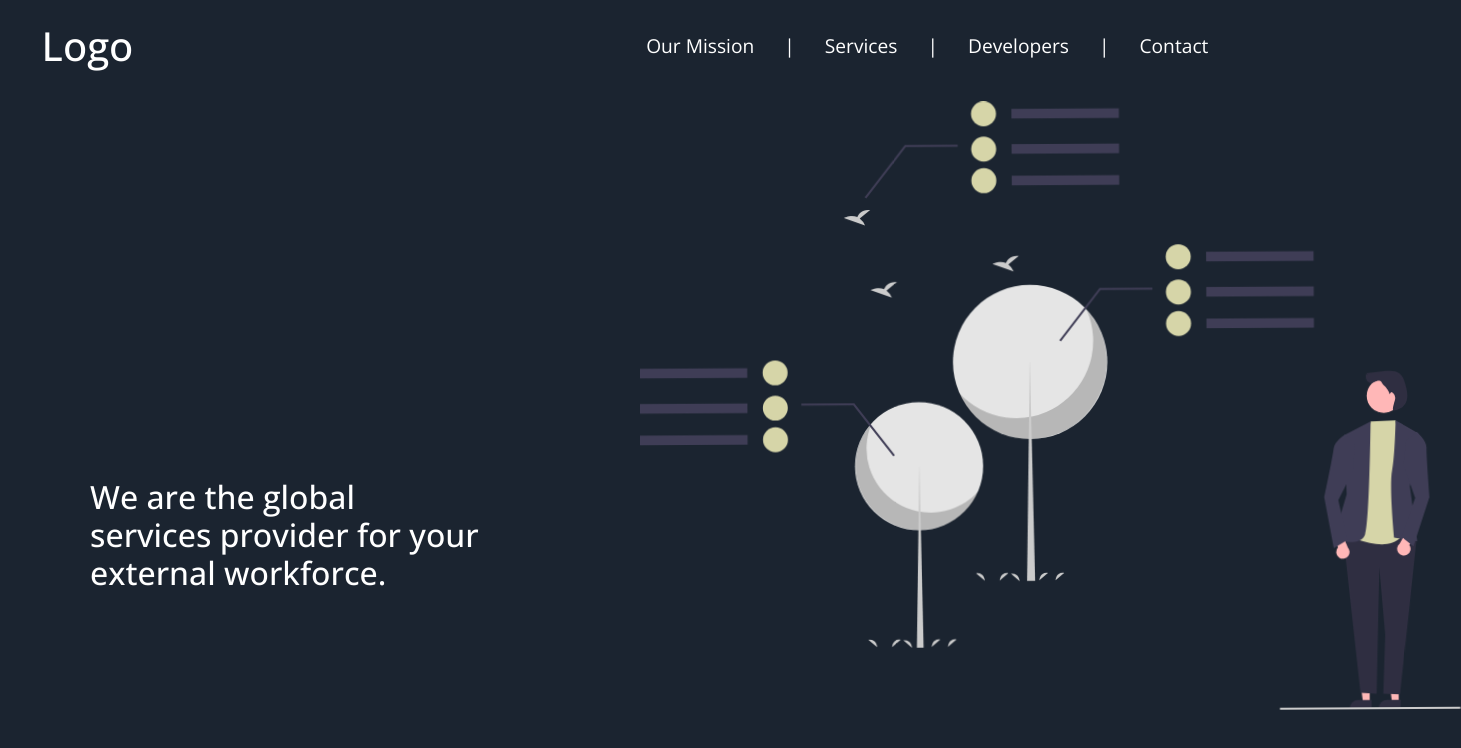
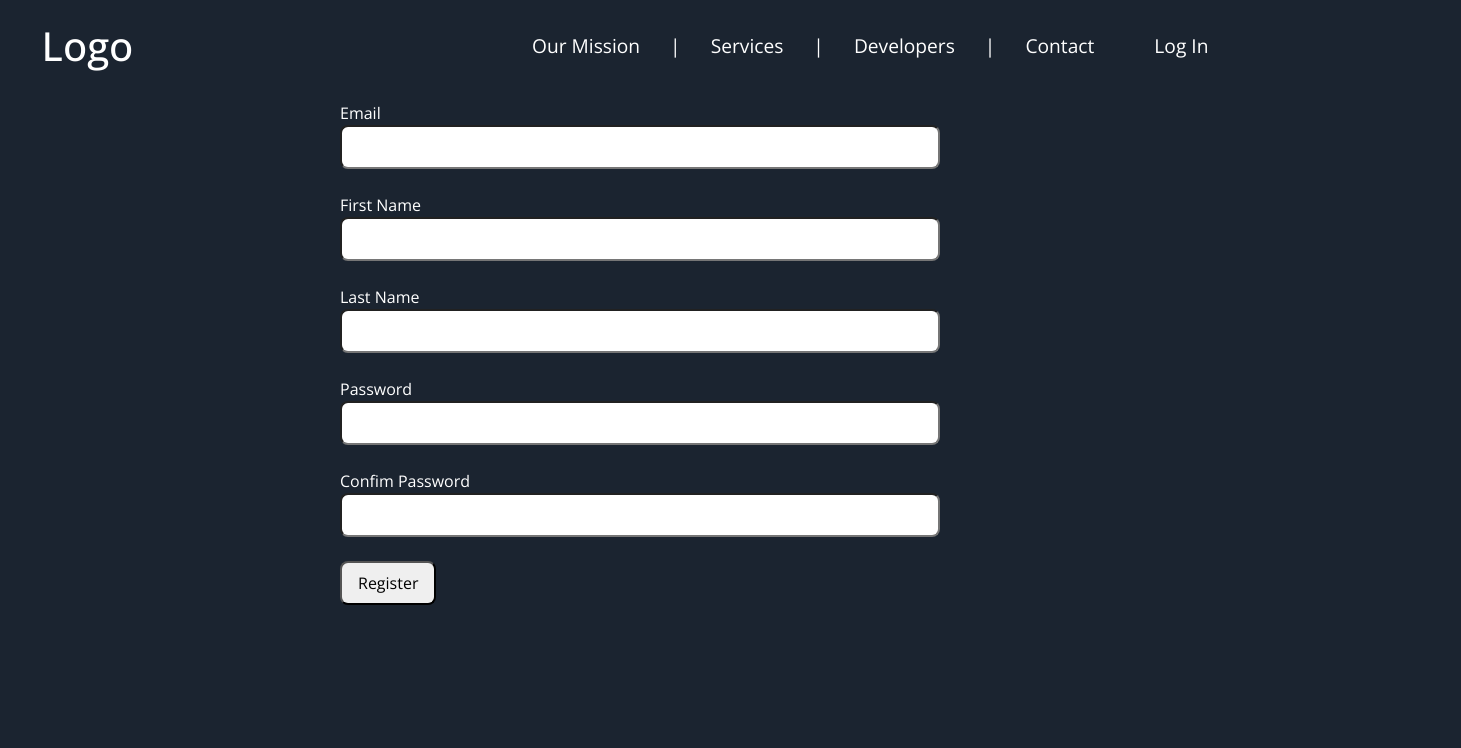
Before and after one commit to hnsnl15/headhunting_site_AHM, a React (Vite) app: page /register in a window 1280 px wide. Shown: the top 748 px of the page, 1461 px wide, since content can reach past the window. Built offline with nearby package versions, Linux system fonts and the light colour scheme.

Commit message:
Added login and registration page with support for localstorage user validation.

```diff
--- /dev/null
+++ b/css/form.css
@@ -0,0 +1,26 @@
+form {
+  margin: 0 auto;
+  width: min(600px, 90%);
+}
+
+
+form > * {
+  margin-bottom: 1.5em;
+  display: grid;
+  grid-template-columns: 1fr;
+}
+
+p[id$='-error'] {
+  color: red;
+  margin: 0;
+  display: none;
+}
+
+form input {
+  padding: 0.5em 1em;
+  border-radius: 0.5em;
+}
+
+form > input[type="submit"] {
+  width: fit-content;
+}
--- a/css/style.css
+++ b/css/style.css
@@ -1,4 +1,10 @@
 @import url("https://fonts.googleapis.com/css2?family=Comfortaa:wght@300;400;500;600;700&family=Homemade+Apple&family=Open+Sans:ital,wght@0,300;0,400;0,500;0,600;0,700;0,800;1,300;1,400;1,500;1,600;1,700;1,800&display=swap");
+
+:root {
+  --color-bg: #1B2430;
+  --color-font-hover: rgba(179, 206, 249, 0.5);
+}
+
 * {
   margin: 0;
   box-sizing: 0;
@@ -7,7 +13,7 @@
 
 body {
   font-family: 'Open Sans', sans-serif;
-  background-color: #1B2430;
+  background-color: var(--color-bg);
   color: #FFF;
   overflow-x: hidden;
 }
@@ -25,13 +31,15 @@ body {
   padding-left: 1.2rem;
 }
 
-.header-nav #logo-header h1 a {
+.header-nav #logo-header h1 a,
+.header-nav ul li a {
   color: #FFF;
   text-decoration: none;
 }
 
-.header-nav #logo-header h1 a:hover {
-  color: rgba(179, 206, 249, 0.5);
+.header-nav #logo-header h1 a:hover,
+.header-nav ul li a:hover {
+  color: var(--color-font-hover);
 }
 
 .header-nav ul {
@@ -47,15 +55,6 @@ body {
 
 .header-nav ul li {
   margin: 0 30px;
-}
-
-.header-nav ul li a {
-  text-decoration: none;
-  color: #FFF;
-}
-
-.header-nav ul li a:hover {
-  color: rgba(179, 206, 249, 0.5);
 }
 
 .main-banner {
@@ -89,7 +88,7 @@ body {
 }
 
 #svg1 {
-  animation: rotatee .5s ease infinite;
+  animation: rotatee 5s ease 2s 1;
 }
 
 @keyframes rotatee {
@@ -100,3 +99,8 @@ body {
     transform: rotate(360deg);
   }
 }
+
+
+main {
+  min-height: 100vh;
+}
--- a/src/App.jsx
+++ b/src/App.jsx
@@ -1,13 +1,21 @@
-import React from 'react'
+import React from 'react';
+import {BrowserRouter as Router, Routes, Route} from 'react-router-dom';
 import Header from './components/Body/Header';
+import Login from './components/Login';
+import Register from './components/Register';
 import MainPageBanner from './components/Body/MainPageBanner';
 
 function App() {
   return (
-    <div className="App">
-      <Header/>
-      <MainPageBanner/>
-    </div>
+    <Router>
+      <Header />
+
+      <Routes>
+        <Route path='/' element={<MainPageBanner />} />
+        <Route path='/login' element={<Login />} />
+        <Route path='/register' element={<Register />} />
+      </Routes>
+    </Router>
   )
 }
 
--- a/src/components/Body/Header.jsx
+++ b/src/components/Body/Header.jsx
@@ -5,15 +5,16 @@ function Header() {
         <header className='header-nav'>
             {/* Logo */}
             <div id='logo-header'>
-                <h1><a href='#'>Logo</a></h1>
+                <h1><a href='/'>Logo</a></h1>
             </div>
             {/* Nav-Links */}
             <div>
                 <ul>
-                    <li><a href="#">Our Mission</a></li><span>|</span>
-                    <li><a href="#">Services</a></li><span>|</span>
-                    <li><a href="#">Developers</a></li><span>|</span>
-                    <li><a href="#">Contact</a></li>
+                    <li><a href="/">Our Mission</a></li><span>|</span>
+                    <li><a href="/">Services</a></li><span>|</span>
+                    <li><a href="/">Developers</a></li><span>|</span>
+                    <li><a href="/">Contact</a></li>
+                    <li><a href='/login'>Log In</a></li>
                 </ul>
             </div>
         </header>
--- /dev/null
+++ b/src/components/Login.jsx
@@ -0,0 +1,85 @@
+import { ConstructionSharp } from '@mui/icons-material';
+import React, { useState } from 'react';
+import '../../css/form.css';
+
+export default function Login() {
+  const [email, setEmail]  = useState('');
+  const [password, setPassword] = useState('');
+  let userData = localStorage.getItem('users');
+  const [users, setUsers] = useState( userData ? JSON.parse(userData) : []);
+
+  const handleEmail = ev => {
+    setEmail(ev.target.value);
+  }
+
+  const handlePassword = ev => {
+    setPassword(ev.target.value);
+  }
+
+  const handleSubmit = ev => {
+    ev.preventDefault();
+    document.querySelectorAll(`p[id$='-error'`).forEach( errField => {
+      errField.value = '';
+      errField.style.display = 'none';
+    })
+
+    let $loginError = document.querySelector('#login-error');
+    let validUser = users.filter( user => user.email === email);
+
+    if ( !email || !password || users.length == 0  || validUser.length !== 1 || validUser[0].password != password ) {
+      $loginError.textContent = 'Please enter a valid email / password combination.';
+      $loginError.style.display = 'block';
+      return null;
+    }
+
+    console.log('Successfully logged in...')
+    window.location = '/';
+  }
+
+  return (
+    <main>
+      <form onSubmit={handleSubmit}>
+        <p id='login-error'></p>
+        <div className='form-field'>
+          <label htmlFor='email'>Email</label>
+          <input type='email' name='email' id='email' onChange={handleEmail} required />
+          <p id='email-error'></p>
+        </div>
+        <div className='form-field'>
+          <label htmlFor='password'>Password</label>
+          <input type='password' name='password' id='password' minLength='8' onChange={handlePassword} required />
+          <p id='password-error'></p>
+        </div>
+        <div>
+          <a href='/register' style={{textDecoration:'none'}}>Not yet a member?</a>
+        </div>
+        <input type="submit" value="Log In" />
+      </form>
+    </main>
+  )
+
+  // const mainStyle = {
+  //   display: 'grid',
+  //   justifyContent: 'center',
+  //   alignItems: 'center',
+  // }
+
+  // return (
+  //   <main style={mainStyle}>
+  //     <form className='container'>
+  //       <div class="mb-3 row">
+  //         <label for="exampleInputEmail1" class="form-label">Email address</label>
+  //         <input type="email" class="form-control" id="exampleInputEmail1" aria-describedby="emailHelp" required />
+  //       </div>
+  //       <div class="mb-3 row">
+  //         <label for="exampleInputPassword1" class="form-label">Password</label>
+  //         <input type="password" class="form-control" id="exampleInputPassword1" required/>
+  //       </div>
+  //       <div class="mb-3 row">
+  //         <a href='/register' style={{textDecoration:'none'}}>Not yet a member?</a>
+  //       </div>
+  //       <button type="submit" class="btn btn-primary">Submit</button>
+  //     </form>
+  //   </main>
+  // )
+}
--- /dev/null
+++ b/src/components/Register.jsx
@@ -0,0 +1,101 @@
+import React, { useState } from 'react';
+import '../../css/form.css';
+
+export default function Register() {
+  const [email, setEmail]  = useState('');
+  const [firstname, setFirstname] = useState('');
+  const [lastname, setLastname] = useState('');
+  const [password, setPassword] = useState('');
+  const [cPassword, setCPassword] = useState('');
+
+  const handleEmail = ev => {
+    setEmail(ev.target.value);
+  }
+
+  const handleFirstname = ev => {
+    setFirstname(ev.target.value);
+  }
+
+  const handleLastname = ev => {
+    setLastname(ev.target.value);
+  }
+
+  const handlePassword = ev => {
+    setPassword(ev.target.value);
+  }
+
+  const handleCPassword = ev => {
+    setCPassword(ev.target.value);
+  }
+
+  const handleSubmit = ev => {
+    ev.preventDefault();
+    document.querySelectorAll(`p[id$='-error'`).forEach( errField => {
+      errField.value = '';
+      errField.style.display = 'none';
+    })
+
+    if ( !password || !cPassword || password !== cPassword ) {
+      let $password = document.querySelector('#password-error');
+      let $cpassword = document.querySelector('#cpassword-error');
+      $password.textContent = $cpassword.textContent = 'Passwords must match.';
+      $password.style.display = $cpassword.style.display = 'block';
+      return null;
+    }
+
+    let userData = localStorage.getItem('users');
+    let users = userData ? [...JSON.parse(userData)] : [];
+    let checkEmails = users.map( user => user.email )
+
+    if (checkEmails.includes(email)) {
+      let $email = document.querySelector('#email-error');
+      $email.textContent = 'Account already exists.';
+      $email.style.display = 'block';
+      return null;
+    }
+
+    let new_user = {
+      id: Date.now(),
+      email,
+      firstname,
+      lastname,
+      password
+    }
+    localStorage.setItem('users', JSON.stringify([...users, new_user]));
+
+    window.location = '/login'
+  }
+
+  return (
+    <main>
+      <form onSubmit={handleSubmit}>
+        <div className='form-field'>
+          <label htmlFor='email'>Email</label>
+          <input type='email' name='email' id='email' onChange={handleEmail} required />
+          <p id='email-error'></p>
+        </div>
+        <div className='form-field'>
+          <label htmlFor='firstname'>First Name</label>
+          <input type='text' name='firstname' id='firstname' onChange={handleFirstname} required />
+          <p id='firstname-error'></p>
+        </div>
+        <div className='form-field'>
+          <label htmlFor='lastname'>Last Name</label>
+          <input type='text' name='lastname' id='lastname' onChange={handleLastname} required />
+          <p id='lastname-error'></p>
+        </div>
+        <div className='form-field'>
+          <label htmlFor='password'>Password</label>
+          <input type='password' name='password' id='password' minLength='8' onChange={handlePassword} required />
+          <p id='password-error'></p>
+        </div>
+        <div className='form-field'>
+          <label htmlFor='cpassword'>Confim Password</label>
+          <input type='password' name='cpassword' id='cpassword' minLength='8' onChange={handleCPassword} required />
+          <p id='cpassword-error'></p>
+        </div>
+        <input type="submit" value="Register" />
+      </form>
+    </main>
+  )
+}
```
